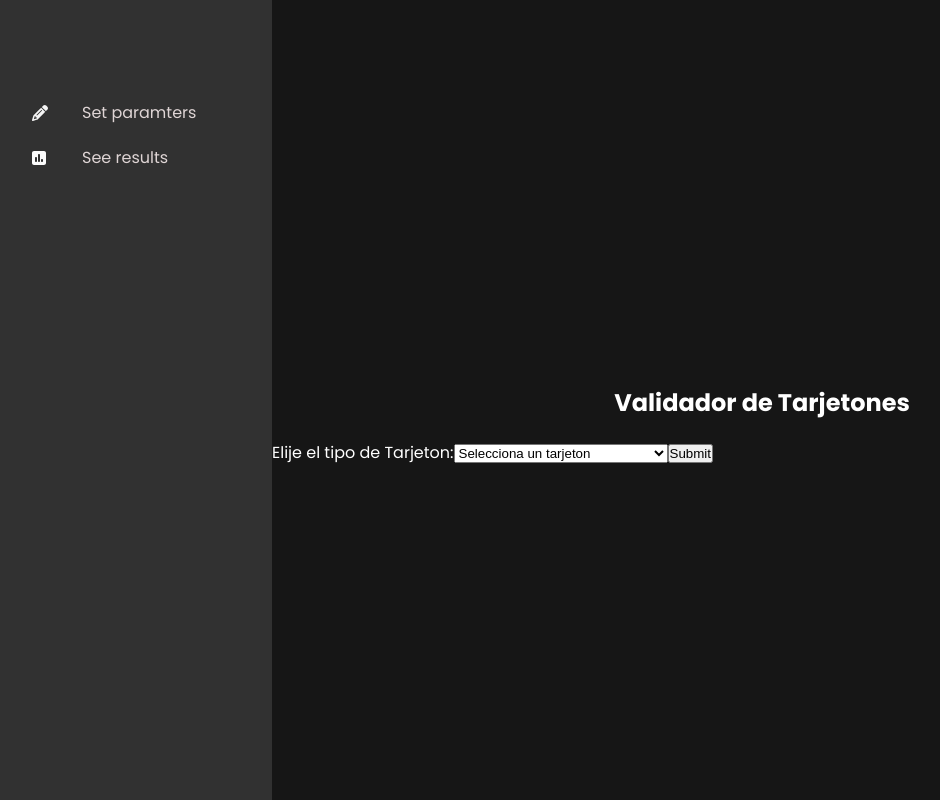
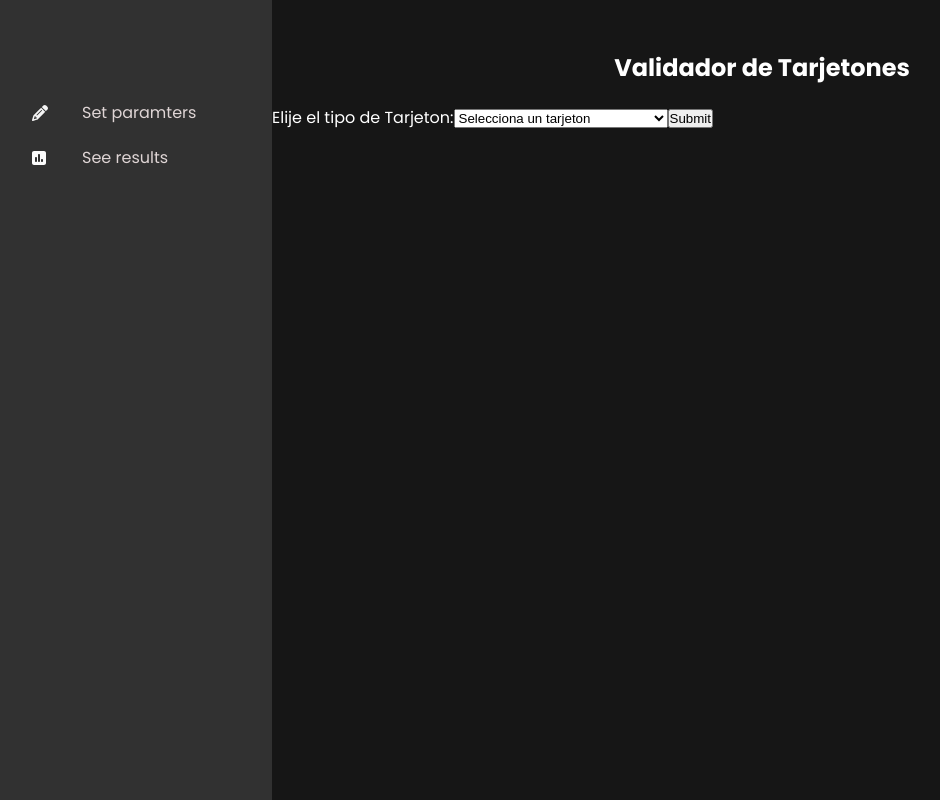
Before and after one commit to alex-borja/tarjetones-react, a React (Vite) app: page / in a window 1280 px wide. Shown: the whole page, without its empty margins (28-968 px from the left). Built offline with nearby package versions, Linux system fonts and the light colour scheme.

Commit message:
change some styling

```diff
--- a/src/App.css
+++ b/src/App.css
@@ -11,7 +11,7 @@
 .center {
   display: flex;
   flex-direction: column;
-  justify-content: center;
+  justify-content: flex-start;
   width: 80%;
   min-height: 100vh;
   height: 100vh;
--- a/src/views/FileInputView.jsx
+++ b/src/views/FileInputView.jsx
@@ -1,7 +1,6 @@
 import cheerio from "cheerio";
 import { useState } from "react"
 import PropTypes from "prop-types";
-import { SEDE_MAP_UNEATLANTICO } from "../utils/db";
 import "../styles/views/FileInputView.css"
 import ResultCard from "../components/resultCard"
 import { PARAMS_INFO, getSedeFromFile } from "../utils/utils";
@@ -127,11 +126,6 @@ function FileInputView({ sharedParams, tarjetonType }) {
 		</div>
 	)
 }
-/*
-	<div className="returnToParams">
-	<button className="returnBtn" onClick={returnToParams}>Regresar a los parametros</button>
-	</div>
-*/
 
 FileInputView.propTypes = {
 	sharedParams: PropTypes.object,
```
